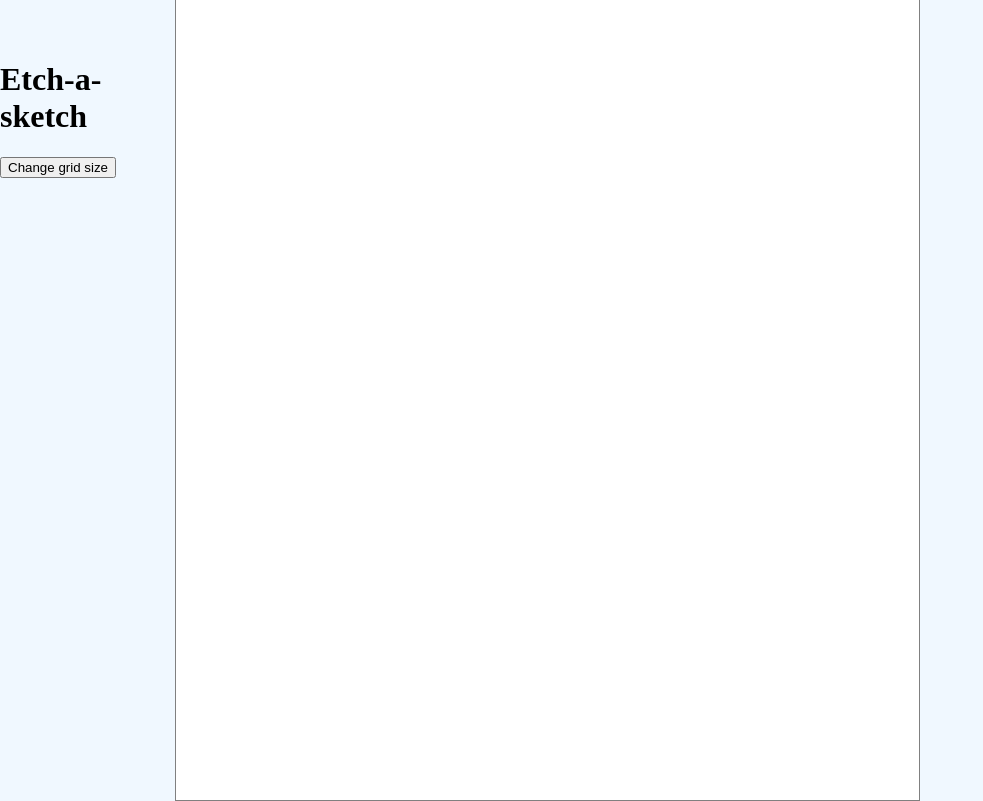
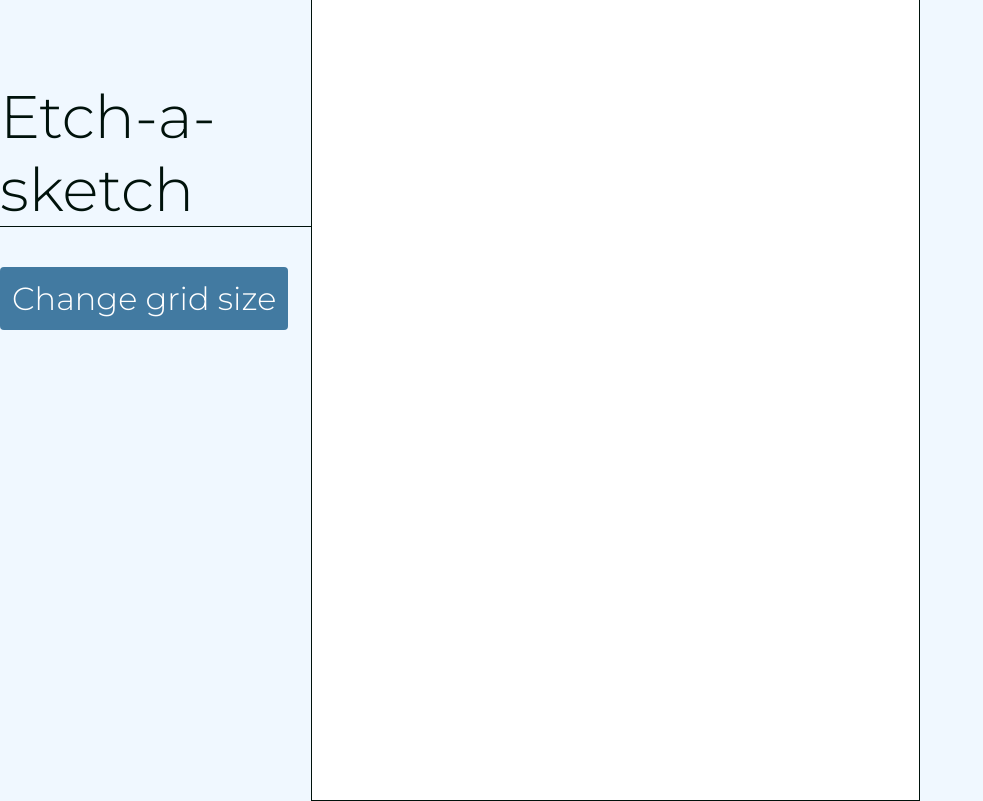
Before and after one commit to helenbun/etch-a-sketch, a plain HTML site: page index.html in a window 1280 px wide. Shown: the whole page, without its empty margins (0-983 px from the left). Drawn offline with Linux system fonts and the light colour scheme.

Commit message:
Add page styling and opacity to grid

```diff
--- a/script.js
+++ b/script.js
@@ -17,18 +17,20 @@ function generateGrid(size){
 //generate grid of specified size.
 for (i=0; i<size;i++) {
 const horizontal = document.createElement("div");
-horizontal.classList.add("horizontal", "pixel");
+horizontal.classList.add("horizontal");
 for (j=0; j<size; j++){
     const vertical = document.createElement("div");
-    vertical.classList.add("vertical", "pixel");
+    vertical.classList.add("vertical", "pixel", "filled");
     horizontal.appendChild(vertical);
 }
 container.appendChild(horizontal);
 }
-const pixels = document.querySelectorAll(".pixel");
+const pixels = document.querySelectorAll(".filled");
 pixels.forEach(pixel => {
+    let opacity = 0;
     pixel.addEventListener("mouseenter", () => {
-        pixel.classList.add("filled");
+        opacity += 0.1;
+        pixel.style.opacity = opacity;
     })
 });
 }
--- a/styles.css
+++ b/styles.css
@@ -1,3 +1,5 @@
+@import url('https://fonts.googleapis.com/css2?family=Montserrat:wght@300&display=swap');
+
 body {
     display: flex;
     margin: 0;
@@ -8,6 +10,7 @@ body {
     align-items: center;
     box-sizing: border-box;
     background-color: aliceblue;
+    font-family: "Montserrat";
 }
 
 #header {
@@ -15,13 +18,31 @@ body {
     align-self: baseline;
 }
 
+h1 {
+    font-weight: 300;
+    font-size: 60px;
+    border-bottom: 1px solid #00120B;
+    color: #00120B;
+}
+
+button {
+    font-family: "Montserrat";
+    background-color: #427AA1;
+    color: white;
+    font-size: 32px;
+    padding: 12px;
+    border: none;
+    border-radius: 4px;
+}
+
 #container {
     height: 800px;
     width: 800px;
     display: flex;
     flex-direction: column;
-    border: 1px solid gray;
+    border: 1px solid #00120B;
     margin-right: 360px;
+    background-color: white;
 }
 
 .horizontal,
@@ -30,10 +51,7 @@ body {
     display: flex;
 }
 
-.pixel {
-    background-color: white;
+.filled {
+    background-color: #064789;
+    opacity: 0;
 }
-
-.filled {
-    background-color: palevioletred;
-}
```
